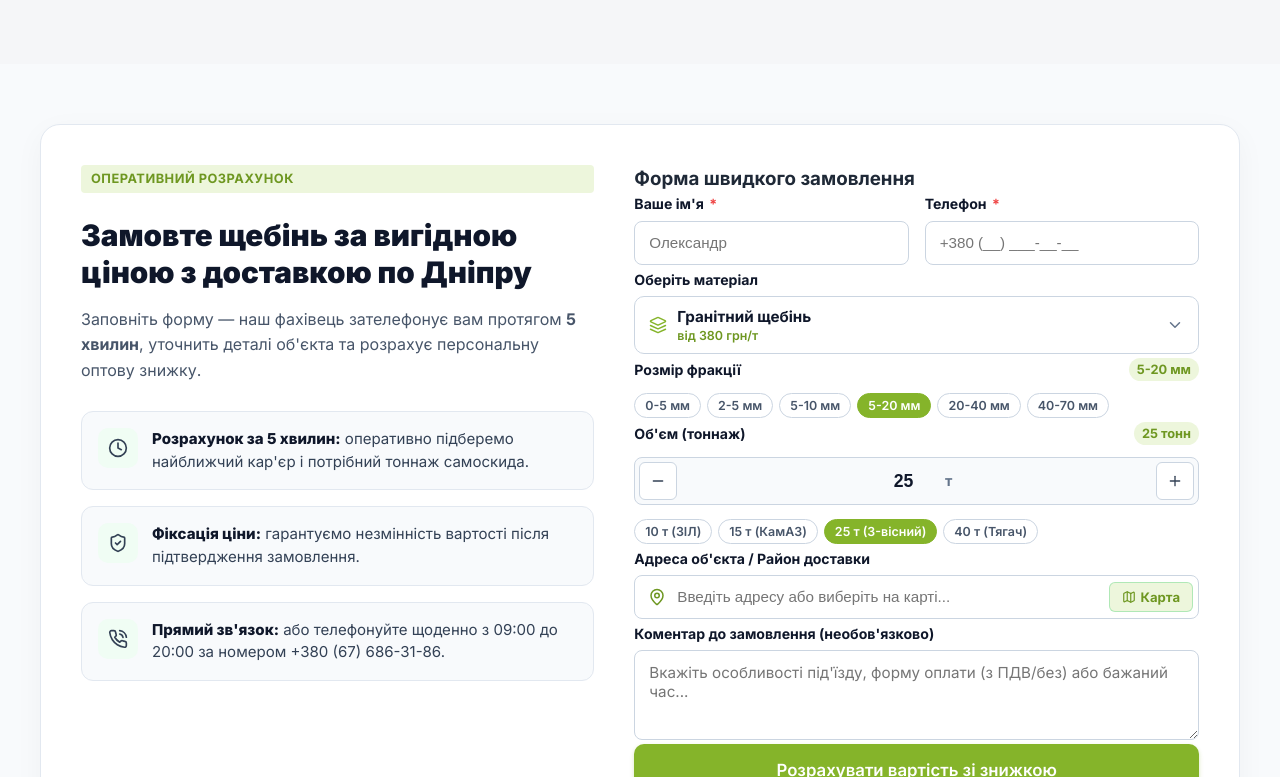
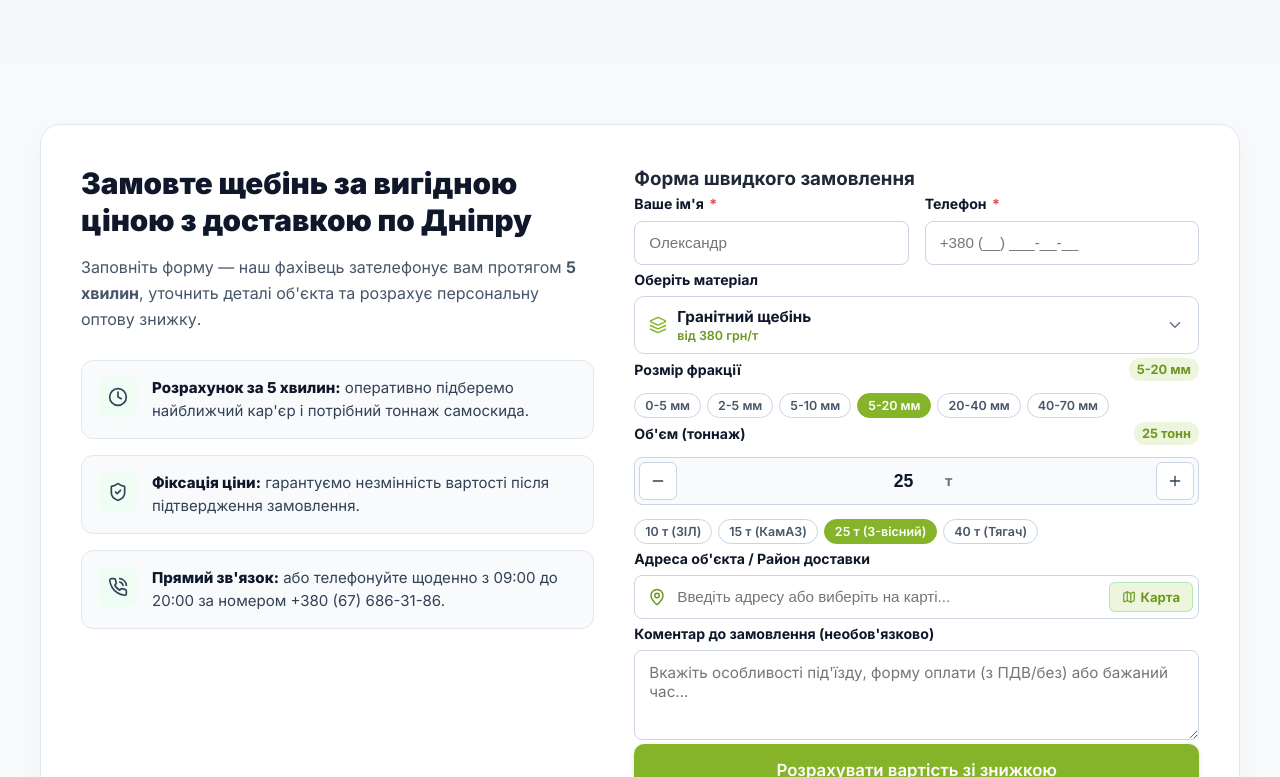
Before and after one commit to awraamgitelman-ops/budopest, a React (Vite) app: page / in a window 1280 px wide. Shown: the part 11223-12000 px from the top of the page. Built offline with nearby package versions, Linux system fonts and the light colour scheme; the HTML template or start-up script is replaced by a standard one.

Commit message:
feat: remove 'Оперативний розрахунок' badge from quick order section on main page

```diff
--- a/src/components/OrderForm.jsx
+++ b/src/components/OrderForm.jsx
@@ -307,7 +307,6 @@ export const OrderForm = ({ compact = false }) => {
               <div className="of-grid">
                 {/* Left Info Column */}
                 <div className="of-info">
-                  <div className="badge badge-green mb-2">Оперативний розрахунок</div>
                   <h2 className="of-title">Замовте щебінь за вигідною ціною з доставкою по Дніпру</h2>
                   <p className="of-desc">
                     Заповніть форму — наш фахівець зателефонує вам протягом <strong>5 хвилин</strong>, уточнить деталі об'єкта та розрахує персональну оптову знижку.
```
